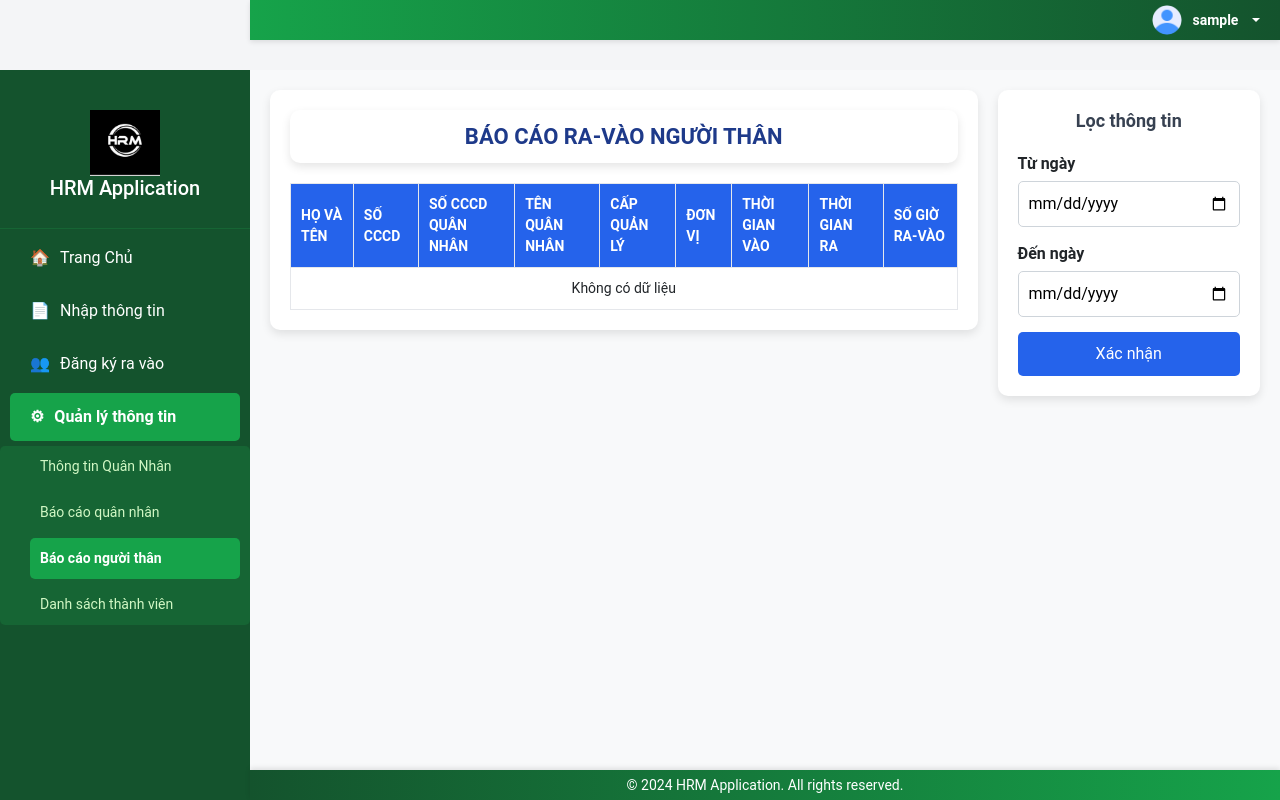
After one commit to hanatools/shield-check, a Flask app: page /relative_reports in a window 1280 px wide. The commit adds this page. Run offline with Flask 3, Linux system fonts and the light colour scheme; the visitor is signed in with stand-in values (Sample User, id 1); data that the repository does not hold is empty; some libraries are stand-ins or nearby versions.

Commit message:
implement solidier check in table

```diff
--- a/application/core/views.py
+++ b/application/core/views.py
@@ -5,7 +5,7 @@ import uuid
 from flask import render_template, request, Blueprint, Response, url_for
 
 from application import db
-from application.models import BlogPost, User, CheckIn
+from application.models import BlogPost, User, CheckIn, RelativeCheckIn
 from flask_login import login_required, current_user
 from pyzbar.pyzbar import decode
 import numpy as np
@@ -362,3 +362,48 @@ def register_soldier_checkin_data():
 
     except Exception as e:
         return jsonify({"error": f"An unexpected error occurred: {str(e)}"}), 500
+
+@core.route("/relative_reports", methods=["GET", "POST"])
+@login_required
+def relative_reports():
+    from_date = request.args.get("from_date")
+    to_date = request.args.get("to_date")
+
+    # Base query
+    query = RelativeCheckIn.query.filter(RelativeCheckIn.soldier_user_id.isnot(None))  # Ensure we fetch records linked to users
+
+    # Apply filters
+    if from_date:
+        query = query.filter(RelativeCheckIn.created_time >= from_date)
+    if to_date:
+        query = query.filter(RelativeCheckIn.created_time <= to_date)
+
+    # Order by created_time descending
+    check_ins = query.order_by(RelativeCheckIn.created_time.desc()).all()
+
+    # Prepare data for rendering
+    report_data = []
+    for record in check_ins:
+        # Fetch related user data
+        related_user = User.query.get(record.soldier_user_id)
+        if related_user:
+            # Calculate duration
+            if record.check_in_time and record.check_out_time:
+                duration = abs((record.check_out_time - record.check_in_time).total_seconds())
+                duration_str = f"{int(duration // 3600)}:{int((duration % 3600) // 60)}:{int(duration % 60)}"
+            else:
+                duration_str = "N/A"
+
+            report_data.append({
+                "full_name": related_user.full_name if related_user else "N/A",
+                "identity_card": record.identity_card,
+                "soldier_identity_card": related_user.identity_card if related_user else "N/A",
+                "soldier_name": related_user.full_name if related_user else "N/A",
+                "management_level": related_user.management_level if related_user else "N/A",
+                "unit_name": related_user.unit_name if related_user else "N/A",
+                "check_in_time": record.check_in_time.strftime("%H:%M:%S %d/%m/%Y") if record.check_in_time else "N/A",
+                "check_out_time": record.check_out_time.strftime("%H:%M:%S %d/%m/%Y") if record.check_out_time else "N/A",
+                "duration": duration_str,
+            })
+
+    return render_template("relative_reports.html", username=current_user.username, report_data=report_data)
--- a/application/models.py
+++ b/application/models.py
@@ -91,3 +91,28 @@ class CheckIn(db.Model):
 
     def __repr__(self):
         return f"<CheckIn {self.id} - {self.full_name}>"
+
+
+class RelativeCheckIn(db.Model):
+    __tablename__ = "relative_check_in"
+
+    id = db.Column(db.Integer, primary_key=True)
+    soldier_user_id = db.Column(db.Integer, db.ForeignKey('users.id'), nullable=False)  # Link to the User table
+    acceptor_id = db.Column(db.Integer, db.ForeignKey('users.id'), nullable=True)
+    full_name = db.Column(db.String(255), nullable=False)
+    identity_card = db.Column(db.String(255), nullable=False)
+    management_level = db.Column(db.String(255), nullable=False)
+    unit_name = db.Column(db.String(255), nullable=False)
+    file_scan_path = db.Column(db.String(255), nullable=True)
+    left_image_path = db.Column(db.String(255), nullable=True)
+    right_image_path = db.Column(db.String(255), nullable=True)
+    front_image_path = db.Column(db.String(255), nullable=True)
+    created_time = db.Column(db.DateTime, default=datetime.utcnow, nullable=False)
+    status = db.Column(db.String(50), default="created", nullable=False)  # Status: created, accepted, etc.
+    token = db.Column(db.String(255), default=lambda: str(uuid.uuid4()), unique=True, nullable=False)
+    accepted_datetime = db.Column(db.DateTime, nullable=True)
+    check_in_time = db.Column(db.DateTime, nullable=True)
+    check_out_time = db.Column(db.DateTime, nullable=True)
+
+    def __repr__(self):
+        return f"<CheckIn {self.id} - {self.full_name}>"
--- /dev/null
+++ b/application/static/css/custom/relative_reports.css
@@ -0,0 +1,130 @@
+/* Content Styling */
+.content {
+    padding: 20px;
+    background-color: #f8f9fa;
+    min-height: calc(100vh - 70px); /* Account for header height */
+    margin-top: 70px; /* Prevent overlap with the header */
+}
+
+/* Report Section */
+.report-section {
+    margin-bottom: 40px;
+    display: flex;
+    justify-content: space-between;
+    align-items: flex-start;
+    gap: 20px;
+    flex-wrap: wrap; /* Allows wrapping on smaller screens */
+}
+
+/* Report Title */
+.report-title {
+    font-size: 22px;
+    font-weight: bold;
+    text-transform: uppercase;
+    color: #1e3a8a;
+    text-align: center;
+    margin-bottom: 20px;
+    background: white;
+    padding: 10px;
+    border-radius: 10px;
+    box-shadow: 0 4px 10px rgba(0, 0, 0, 0.1);
+    width: 100%;
+}
+
+/* Table Container */
+.table-container {
+    flex: 3;
+    background: white;
+    border-radius: 10px;
+    box-shadow: 0 4px 10px rgba(0, 0, 0, 0.1);
+    padding: 20px;
+    width: 100%;
+}
+
+.table-container table {
+    width: 100%;
+    border-collapse: collapse;
+}
+
+.table-container th,
+.table-container td {
+    padding: 10px;
+    text-align: left;
+    border: 1px solid #e5e7eb;
+    font-size: 14px;
+}
+
+.table-container th {
+    background-color: #2563eb;
+    color: white;
+    text-transform: uppercase;
+    font-weight: bold;
+}
+
+/* Filter Box */
+.filter-box {
+    flex: 1;
+    background: white;
+    border-radius: 10px;
+    box-shadow: 0 4px 10px rgba(0, 0, 0, 0.1);
+    padding: 20px;
+    max-width: 300px; /* Prevent the filter box from being too wide */
+}
+
+.filter-box h4 {
+    font-size: 18px;
+    font-weight: bold;
+    color: #374151;
+    margin-bottom: 20px;
+    text-align: center;
+}
+
+.filter-box label {
+    font-weight: bold;
+    margin-bottom: 5px;
+    display: block;
+}
+
+.filter-box input {
+    width: 100%;
+    border: 1px solid #ced4da;
+    border-radius: 5px;
+    padding: 10px;
+    margin-bottom: 15px;
+}
+
+.filter-box button {
+    background-color: #2563eb;
+    color: white;
+    border: none;
+    border-radius: 5px;
+    padding: 10px;
+    font-size: 16px;
+    cursor: pointer;
+    width: 100%;
+    transition: all 0.3s ease;
+}
+
+.filter-box button:hover {
+    background-color: #1d4ed8;
+}
+
+/* Responsive Design */
+@media screen and (max-width: 768px) {
+    .report-section {
+        flex-direction: column; /* Stack content vertically */
+    }
+
+    .filter-box {
+        max-width: 100%; /* Allow filter box to stretch on smaller screens */
+    }
+
+    .table-container {
+        padding: 10px;
+    }
+
+    .table-container table th,
+    .table-container table td {
+        font-size: 12px; /* Reduce font size for smaller screens */
+    }
+}
--- a/application/templates/member_base.html
+++ b/application/templates/member_base.html
@@ -58,7 +58,8 @@
       </a>
       <div class="submenu" id="mgrInfoSubmenu">
         <a href="{{ url_for('core.soldier_info') }}" id="soldier_info">Thông tin Quân Nhân</a>
-        <a href="{{ url_for('core.reports') }}" id="reports">Báo cáo</a>
+        <a href="{{ url_for('core.reports') }}" id="reports">Báo cáo quân nhân</a>
+        <a href="{{ url_for('core.relative_reports') }}" id="relative_reports">Báo cáo người thân</a>
         <a href="{{ url_for('users.member_list') }}" id="member_list">Danh sách thành viên</a>
       </div>
 
--- /dev/null
+++ b/application/templates/relative_reports.html
@@ -0,0 +1,73 @@
+{% extends "member_base.html" %}
+
+{% block stylecss %}
+<link rel="stylesheet" href="{{ url_for('static', filename='css/custom/relative_reports.css') }}">
+{% endblock %}
+
+{% block title %}
+<title>HRM - Quản lý thông tin - Báo Cáo</title>
+{% endblock %}
+
+{% block content %}
+<div class="content">
+    <!-- Người Thân Report -->
+    <!-- Relative Report Section -->
+    <div class="report-section">
+        <div class="table-container">
+            <div class="report-title">Báo Cáo Ra-Vào Người Thân</div>
+            <table>
+                <thead>
+                <tr>
+                    <th>Họ và tên</th>
+                    <th>Số CCCD</th>
+                    <th>Số CCCD quân nhân</th>
+                    <th>Tên quân nhân</th>
+                    <th>Cấp quản lý</th>
+                    <th>Đơn vị</th>
+                    <th>Thời gian vào</th>
+                    <th>Thời gian ra</th>
+                    <th>Số giờ ra-vào</th>
+                </tr>
+                </thead>
+                <tbody>
+                {% if report_data %}
+                {% for record in report_data %}
+                <tr>
+                    <td>{{ record.full_name }}</td>
+                    <td>{{ record.identity_card }}</td>
+                    <td>{{ record.soldier_identity_card }}</td>
+                    <td>{{ record.soldier_name }}</td>
+                    <td>{{ record.management_level }}</td>
+                    <td>{{ record.unit_name }}</td>
+                    <td>{{ record.check_in_time }}</td>
+                    <td>{{ record.check_out_time }}</td>
+                    <td>{{ record.duration }}</td>
+                </tr>
+                {% endfor %}
+                {% else %}
+                <tr>
+                    <td colspan="9" style="text-align: center;">Không có dữ liệu</td>
+                </tr>
+                {% endif %}
+                </tbody>
+            </table>
+        </div>
+        <!-- Filter Section -->
+        <div class="filter-box">
+            <h4>Lọc thông tin</h4>
+            <form method="GET" action="/relative_reports">
+                <label for="fromDate2">Từ ngày</label>
+                <input type="date" id="fromDate2" name="from_date" value="{{ request.args.get('from_date', '') }}">
+                <label for="toDate2">Đến ngày</label>
+                <input type="date" id="toDate2" name="to_date" value="{{ request.args.get('to_date', '') }}">
+                <button type="submit">Xác nhận</button>
+            </form>
+        </div>
+    </div>
+</div>
+{% endblock %}
+
+
+{% block stylejs %}
+<script src="{{ url_for('static', filename='js/custom/relative_reports.js') }}"></script>
+{% endblock %}
```
Also changed, not shown: application/templates/reports.html (+1 -55 lines), application/static/js/custom/relative_reports.js (added).
